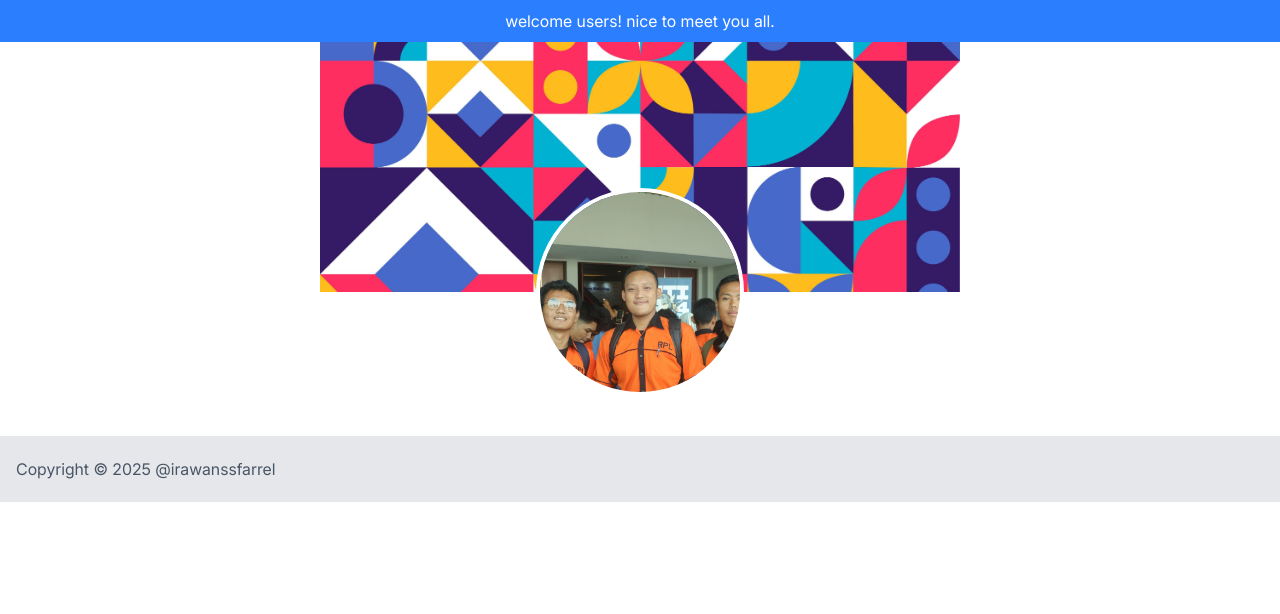
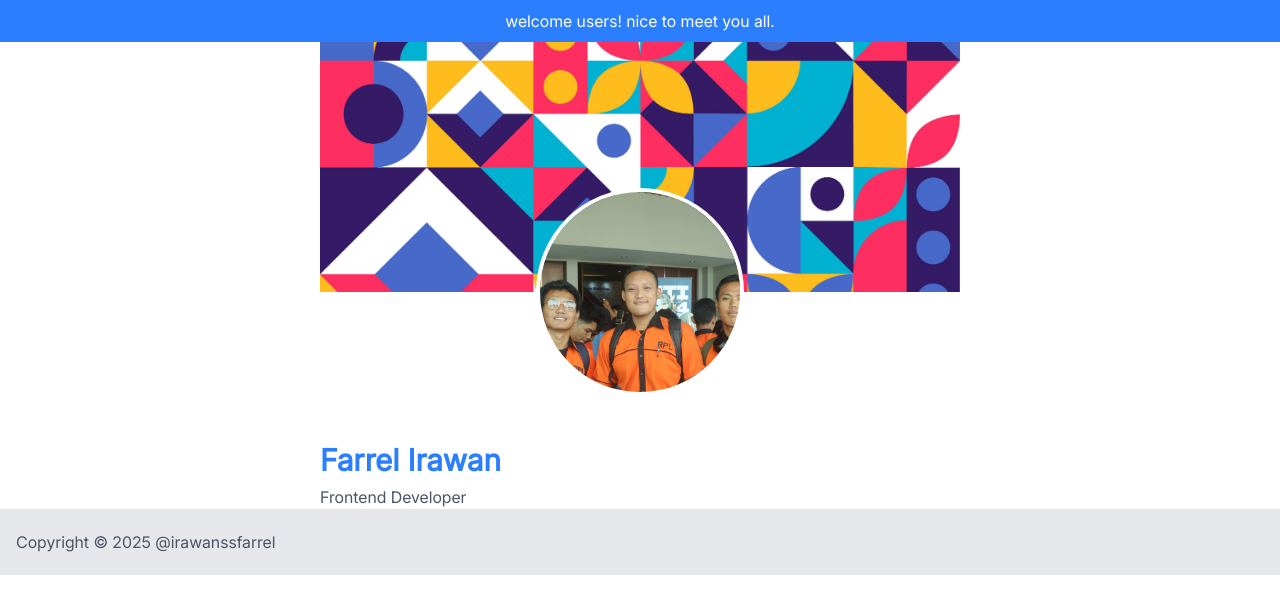
Before and after one commit to MrIrawan/profile-tree, a React (Vite) app: page / in a window 1280 px wide. Shown: the top 614 px of the page. Built offline with nearby package versions, Linux system fonts and the light colour scheme.

Commit message:
membuat kerangka komponen Profile Body

```diff
--- a/src/App.tsx
+++ b/src/App.tsx
@@ -6,6 +6,14 @@ function App() {
     <>
       <ContentWrapper>
         <ProfileHeader />
+        <section>
+          <div className="container w-full">
+            <div className="">
+              <h2 className="text-3xl leading-relaxed font-semibold text-blue-500">Farrel Irawan</h2>
+              <p className="text-gray-600">Frontend Developer</p>
+            </div>
+          </div>
+        </section>
       </ContentWrapper>
     </>
   )
```
